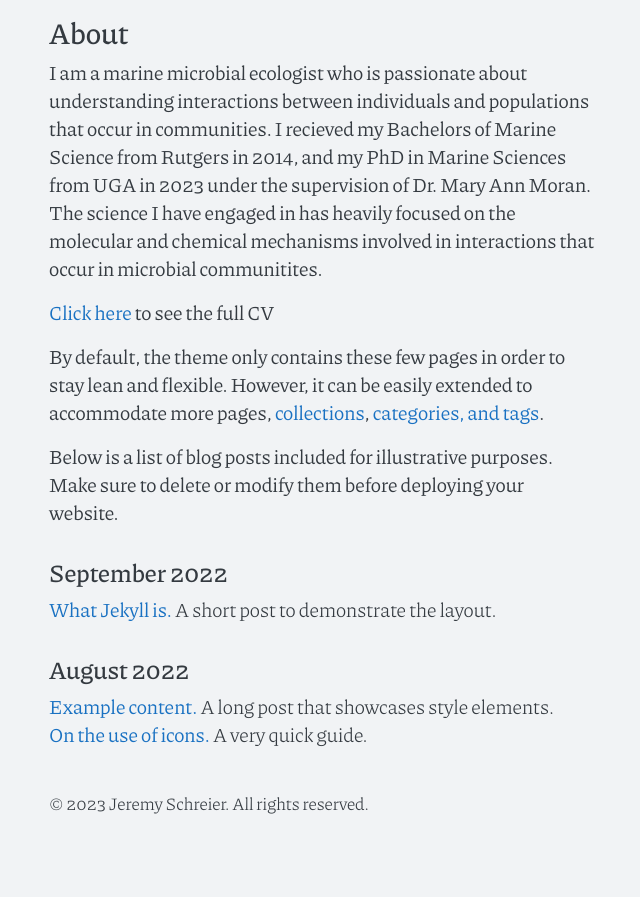
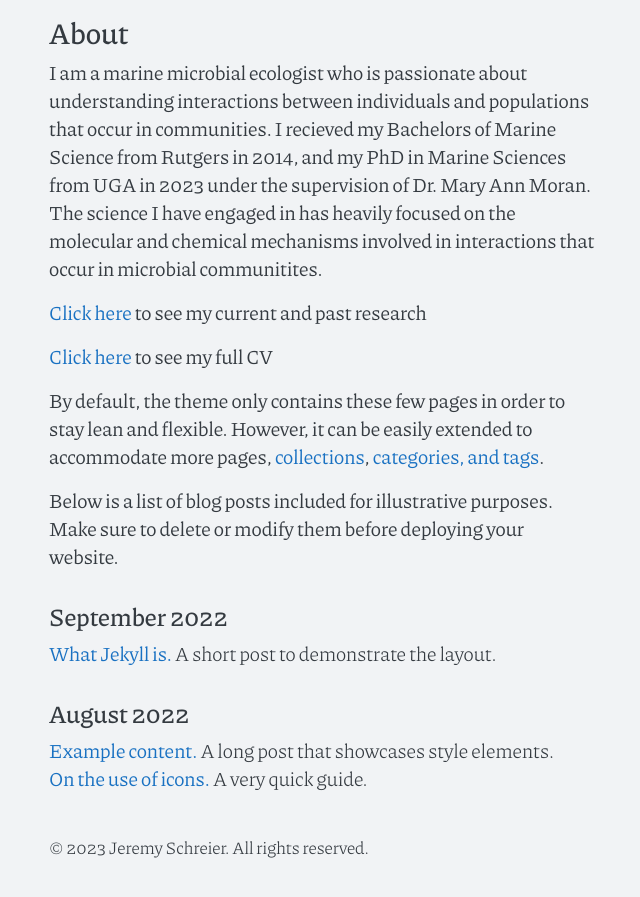
Before and after one commit to jschreie/jschreie.github.io, a Jekyll site: the page built from index.md, in a window 1280 px wide and 900 px high, scrolled down 992 px. Shown: the top 897 px of the window, without its empty margins (318-958 px from the left). Built offline with Jekyll 4.4.1, drawn with Linux system fonts in a browser that asks for light colours; before the commit the page ends 1848 px from its top, so only the background shows below that.

Commit message:
Update index.md

```diff
--- a/index.md
+++ b/index.md
@@ -7,7 +7,9 @@ title: Home
 
 I am a marine microbial ecologist who is passionate about understanding interactions between individuals and populations that occur in communities. I recieved my Bachelors of Marine Science from Rutgers in 2014, and my PhD in Marine Sciences from UGA in 2023 under the supervision of Dr. Mary Ann Moran. The science I have engaged in has heavily focused on the molecular and chemical mechanisms involved in interactions that occur in microbial communitites.
 
-[Click here](/cv.pdf) to see the full CV
+[Click here](/cv.md) to see my current and past research
+
+[Click here](/cv.pdf) to see my full CV
 
 
 By default, the theme only contains these few pages in order to stay lean and flexible. However, it can be easily extended to accommodate more pages, [collections](https://jekyllrb.com/docs/collections/), [categories, and tags](https://jekyllrb.com/docs/posts/#tags-and-categories).
```
